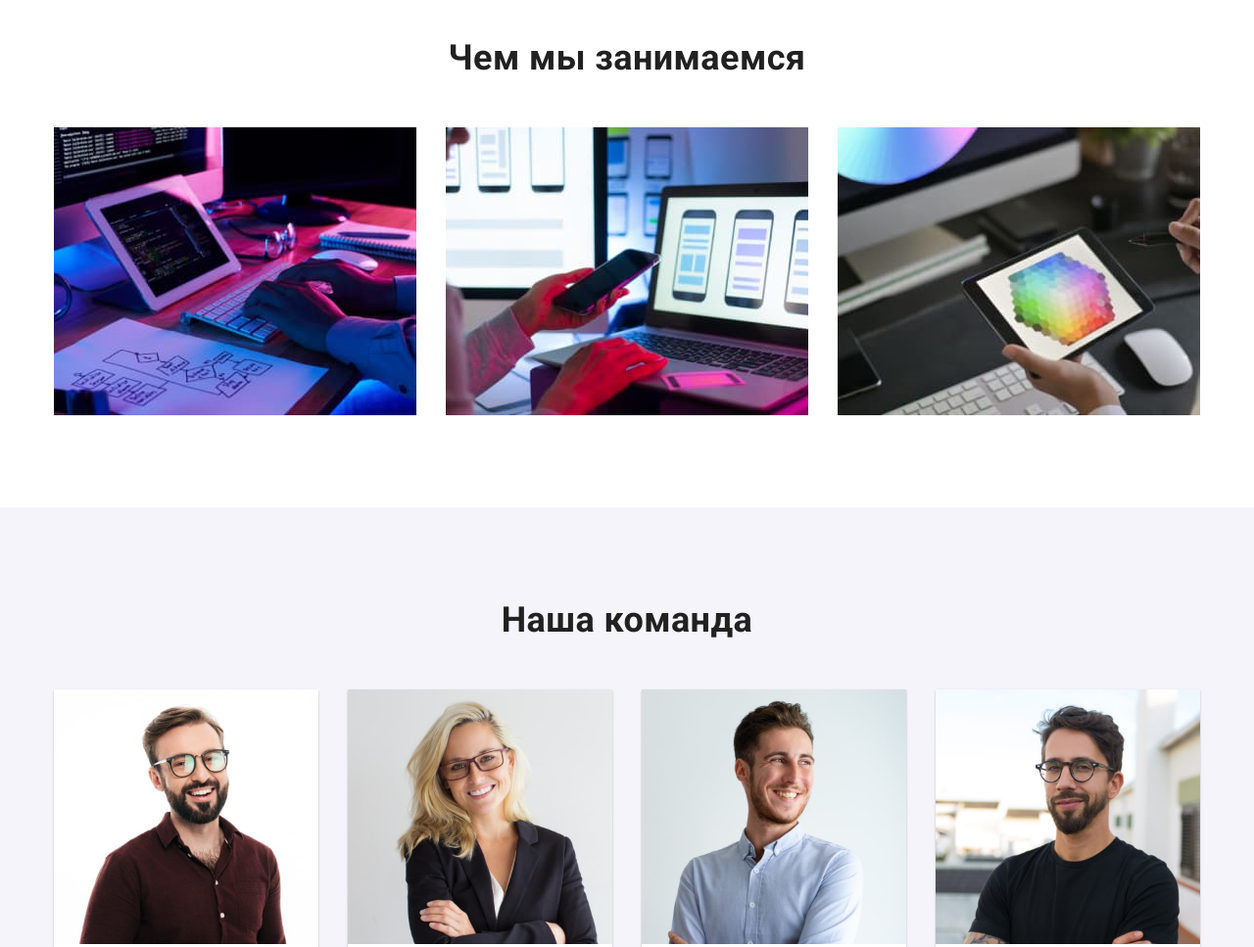
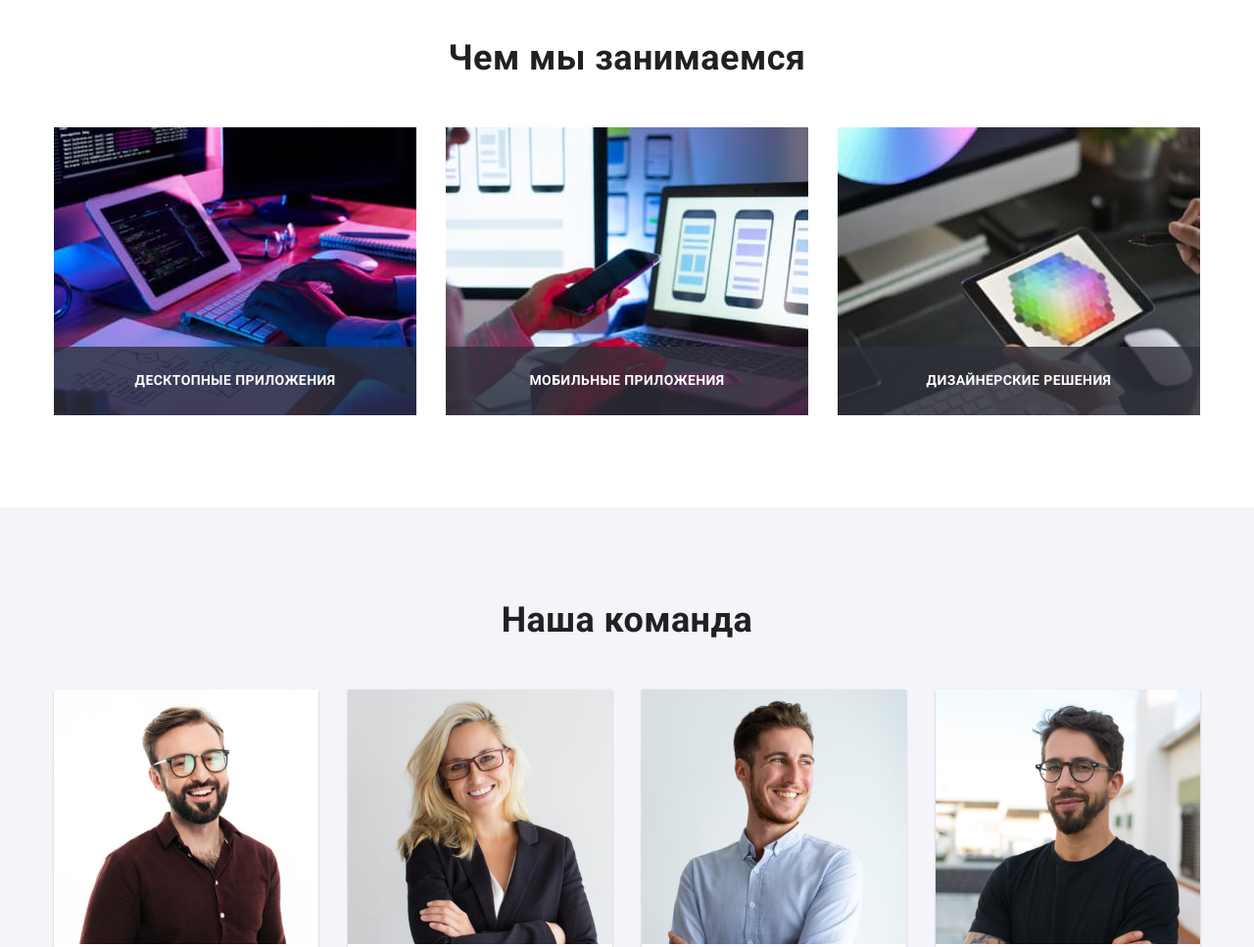
Before and after one commit to annmtn/goit-markup-hw-05, a plain HTML site: page index.html in a window 1280 px wide. Shown: the part 1080-2047 px from the top of the page at 98% size. Drawn offline with nearby package versions, Linux system fonts and the light colour scheme.

Commit message:
Добавляет в секции Чем мы занимаемся текст с фоном поверх изображения.

```diff
--- a/css/styles.css
+++ b/css/styles.css
@@ -74,7 +74,7 @@ img {
 
 /* header */
 .header {
-  border-bottom: 1px solid #ECECEC;;
+  border-bottom: 1px solid #ECECEC;
 }
 
 .header .container {
@@ -123,11 +123,11 @@ img {
 }
 .nav-menu .link,
 .contact-menu .link {
+  display: inline-flex;
+  padding: 32px 0;
   font-weight: 500;
   line-height: 1.14;
   letter-spacing: 0.02em;
-  display: inline-flex;
-  padding: 32px 0;
 }
 
 /* section hero */
@@ -230,6 +230,33 @@ img {
   margin-bottom: 50px;
 }
 
+.working-thumb {
+  position: relative;
+}
+
+.working-thumb-text {
+  position: absolute;
+  bottom: 0;
+
+  width: 100%;
+  height: 70px;
+
+  display: flex;
+  align-items: center;
+  justify-content: center;
+
+  background: rgba(47, 48, 58, 0.8);
+}
+
+.working-text {
+  font-weight: 700;
+  line-height: 1.14;
+  text-transform: uppercase;
+
+  color:var(--accent-text-color);
+}
+
+
 /* team */
 .team {
   background-color: var(--accent-background-color);
@@ -294,9 +321,9 @@ img {
 
 /* clients */
 .client-title {
-  Weight: 700px;
+  font-weight: 700;
   font-size: 36px;
-  line-height: 1,17;
+  line-height: 1.17;
   text-align: center;
   letter-spacing: 0.03em;
   margin-bottom: 50px;
@@ -377,10 +404,6 @@ img {
   display: inline-block;
   margin-bottom: 20px;
 }
-
-/* .footer-social-icons {
- justify-content: start;
-} */
 
 .footer-title {
   font-size: 14px;
--- a/index.html
+++ b/index.html
@@ -102,13 +102,28 @@
           <h2 class="working-title">Чем мы занимаемся</h2>
           <ul class="list">
             <li class="item working-item">
-              <img src="./images/studio/working-1.jpg" width="370" alt="десктопные приложения" />
+              <div class="working-thumb">
+                <img src="./images/studio/working-1.jpg" width="370" alt="десктопные приложения" />
+                <div class="working-thumb-text">
+                  <p class="working-text">Десктопные приложения</p>
+                </div>
+              </div>
             </li>
             <li class="item working-item">
-              <img src="./images/studio/working-2.jpg" width="370" alt="мобильные приложения" />
+              <div class="working-thumb">
+                <img src="./images/studio/working-2.jpg" width="370" alt="мобильные приложения" />
+                <div class="working-thumb-text">
+                  <p class="working-text">Мобильные приложения</p>
+                </div>
+              </div>
             </li>
             <li class="item working-item">
-              <img src="./images/studio/working-3.jpg" width="370" alt="дизайнерские решения" />
+              <div class="working-thumb">
+                <img src="./images/studio/working-3.jpg" width="370" alt="дизайнерские решения" />
+                <div class="working-thumb-text">
+                  <p class="working-text">Дизайнерские решения</p>
+                </div>
+              </div>
             </li>
           </ul>
         </div>
```
